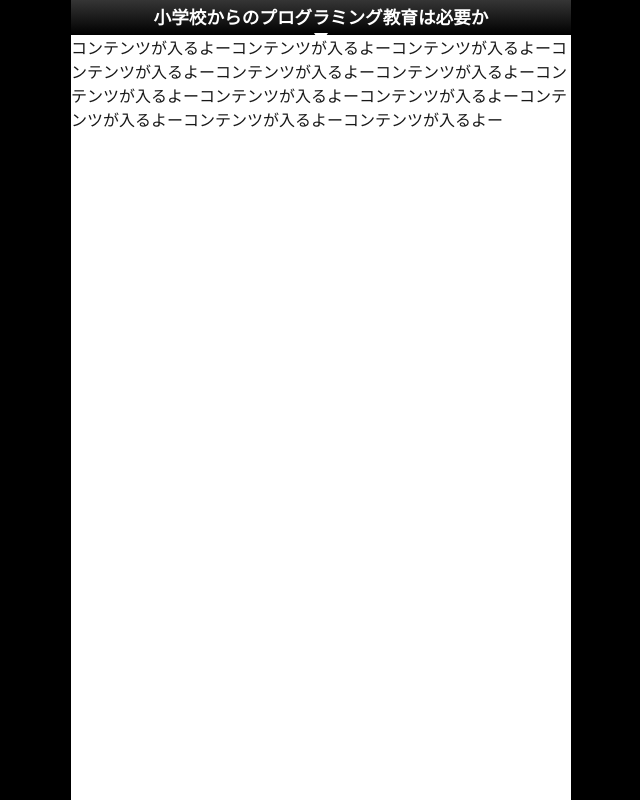
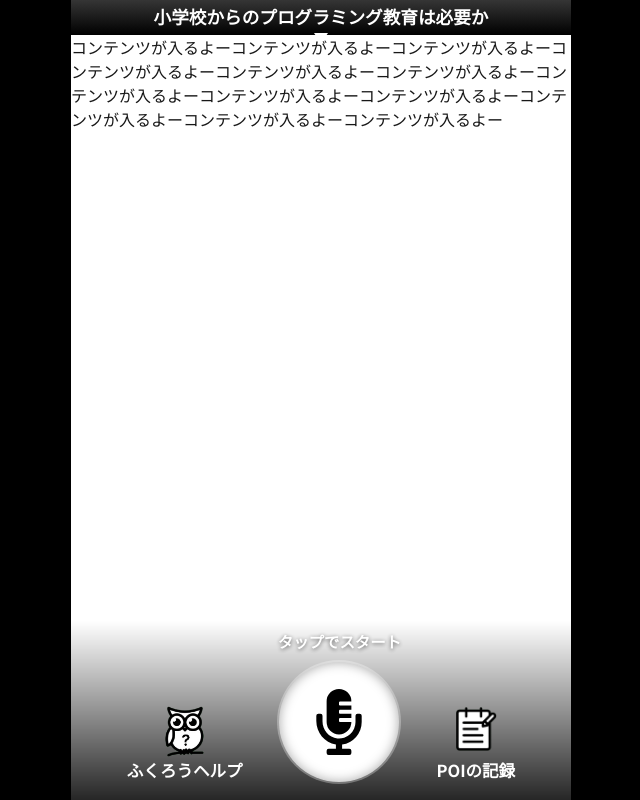
Before and after one commit to gorimatyan/aristo-frontend, a Next.js app: page /matching/1/start in a window 1280 px wide. Shown: the whole page, without its empty margins (319-959 px from the left). Built offline with nearby package versions, Linux system fonts and the light colour scheme.

Commit message:
対戦中の画面下部メニューを作った

```diff
--- a/src/app/matching/[match_id]/start/StartPage.tsx
+++ b/src/app/matching/[match_id]/start/StartPage.tsx
@@ -1,5 +1,6 @@
 "use client"
 import { MatchingLayout } from "@/features/layout/components/MatchingLayout"
+import { MatchingBottomActions } from "@/features/matching/components/MatchingBottomActions/MatchingBottomActions"
 
 export const StartPage =
   (/**{ params }: { params: { match_id: string } }*/) => {
@@ -9,6 +10,14 @@ export const StartPage =
         titleContent="小学校からのプログラミング教育は必要か"
       >
         コンテンツが入るよーコンテンツが入るよーコンテンツが入るよーコンテンツが入るよーコンテンツが入るよーコンテンツが入るよーコンテンツが入るよーコンテンツが入るよーコンテンツが入るよーコンテンツが入るよーコンテンツが入るよーコンテンツが入るよー
+        <MatchingBottomActions
+          onClickOwlHelp={() => {
+            /* open help */
+          }}
+          onClickPoiMemo={() => {
+            /* open memo */
+          }}
+        />
       </MatchingLayout>
     )
   }
--- /dev/null
+++ b/src/features/matching/components/MatchingBottomActions/MatchingBottomActions.tsx
@@ -0,0 +1,37 @@
+"use client"
+
+import { mergeClassNames } from "@/features/style/classnames"
+import { MicController } from "@/features/voice/components/MicController/MicController"
+import { OwlHelpButton } from "@/features/owlHelp/components/OwlHelpButton/OwlHelpButton"
+import { PoiMemoButton } from "@/features/poi/components/PoiMemoButton/PoiMemoButton"
+
+type MatchingBottomActionsProps = {
+  onClickOwlHelp?: () => void
+  onClickPoiMemo?: () => void
+  className?: string
+}
+
+export const MatchingBottomActions: React.FC<MatchingBottomActionsProps> = ({
+  onClickOwlHelp,
+  onClickPoiMemo,
+  className,
+}) => {
+  return (
+    <div
+      className={mergeClassNames(
+        "fixed bottom-0 left-0 right-0 z-50 flex items-end justify-center",
+        "bg-gradient-to-t from-black/85 to-transparent",
+        "pb-16x pt-8x",
+        className,
+      )}
+    >
+      <div className="mx-auto flex w-full max-w-[500px] items-end justify-center gap-32x px-16x">
+        <OwlHelpButton className="mt-2x" onClick={onClickOwlHelp} />
+
+        <MicController />
+
+        <PoiMemoButton onClick={onClickPoiMemo} />
+      </div>
+    </div>
+  )
+}
--- /dev/null
+++ b/src/features/owlHelp/components/OwlHelpButton/OwlHelpButton.tsx
@@ -0,0 +1,40 @@
+"use client"
+
+import Image from "next/image"
+import { mergeClassNames } from "@/features/style/classnames"
+
+type OwlHelpButtonProps = {
+  onClick?: () => void
+  className?: string
+  label?: string
+}
+
+export const OwlHelpButton: React.FC<OwlHelpButtonProps> = ({
+  onClick,
+  className,
+  label = "ふくろうヘルプ",
+}) => {
+  return (
+    <button
+      type="button"
+      onClick={onClick}
+      className={mergeClassNames(
+        "flex flex-col items-center text-15x font-bold text-white",
+        className,
+      )}
+    >
+      <span className="inline-grid place-items-center rounded-full">
+        <Image
+          src="/assets/images/owl/standing_owl.png"
+          alt="owl help"
+          width={96}
+          height={96}
+          className="h-48x w-48x object-contain"
+        />
+      </span>
+      <span>{label}</span>
+    </button>
+  )
+}
+
+export default OwlHelpButton
--- /dev/null
+++ b/src/features/poi/components/PoiMemoButton/PoiMemoButton.tsx
@@ -0,0 +1,40 @@
+"use client"
+
+import Image from "next/image"
+import { mergeClassNames } from "@/features/style/classnames"
+
+type PoiMemoButtonProps = {
+  onClick?: () => void
+  className?: string
+  label?: string
+}
+
+export const PoiMemoButton: React.FC<PoiMemoButtonProps> = ({
+  onClick,
+  className,
+  label = "POIの記録",
+}) => {
+  return (
+    <button
+      type="button"
+      onClick={onClick}
+      className={mergeClassNames(
+        "flex flex-col items-center text-15x font-bold text-white",
+        className,
+      )}
+    >
+      <span className="inline-grid place-items-center rounded-full p-6x">
+        <Image
+          src="/assets/images/memo/memo.png"
+          alt="poi memo"
+          width={96}
+          height={96}
+          className="h-40x w-40x object-contain"
+        />
+      </span>
+      <span>{label}</span>
+    </button>
+  )
+}
+
+export default PoiMemoButton
```
